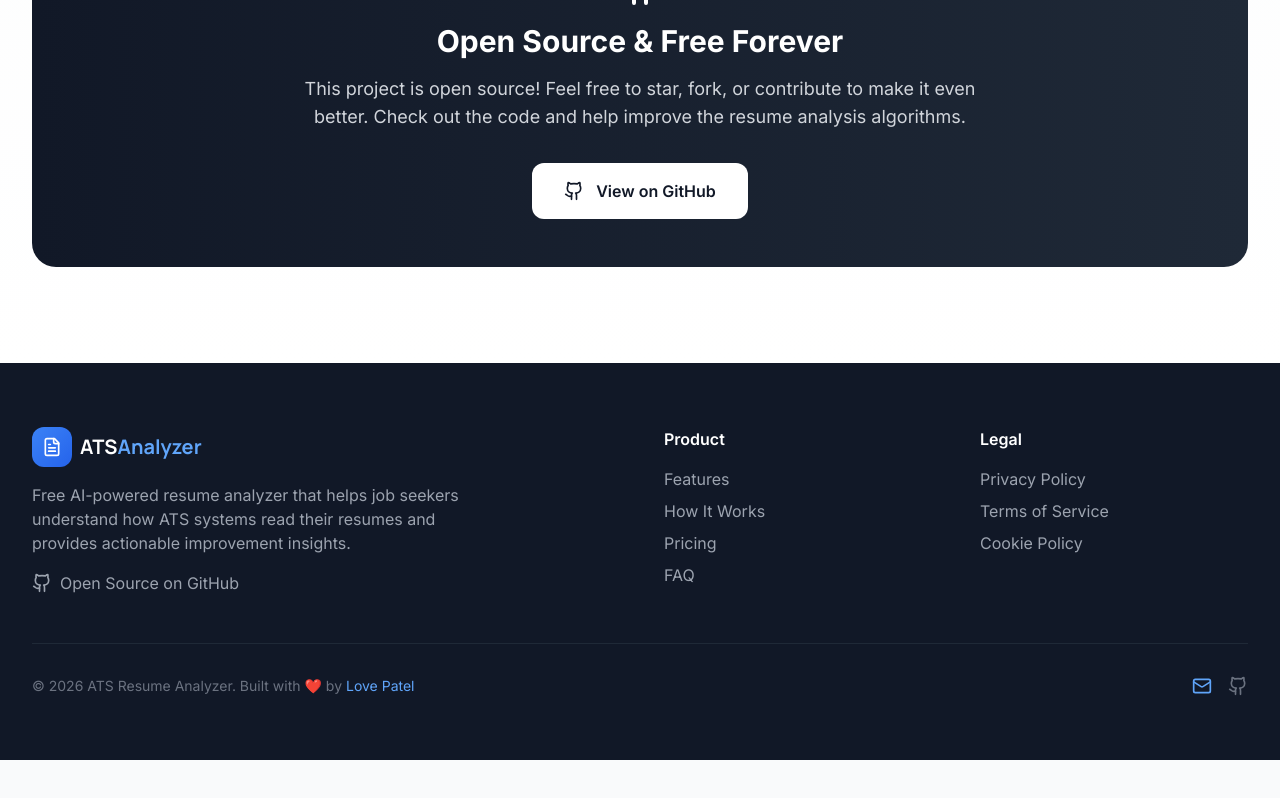
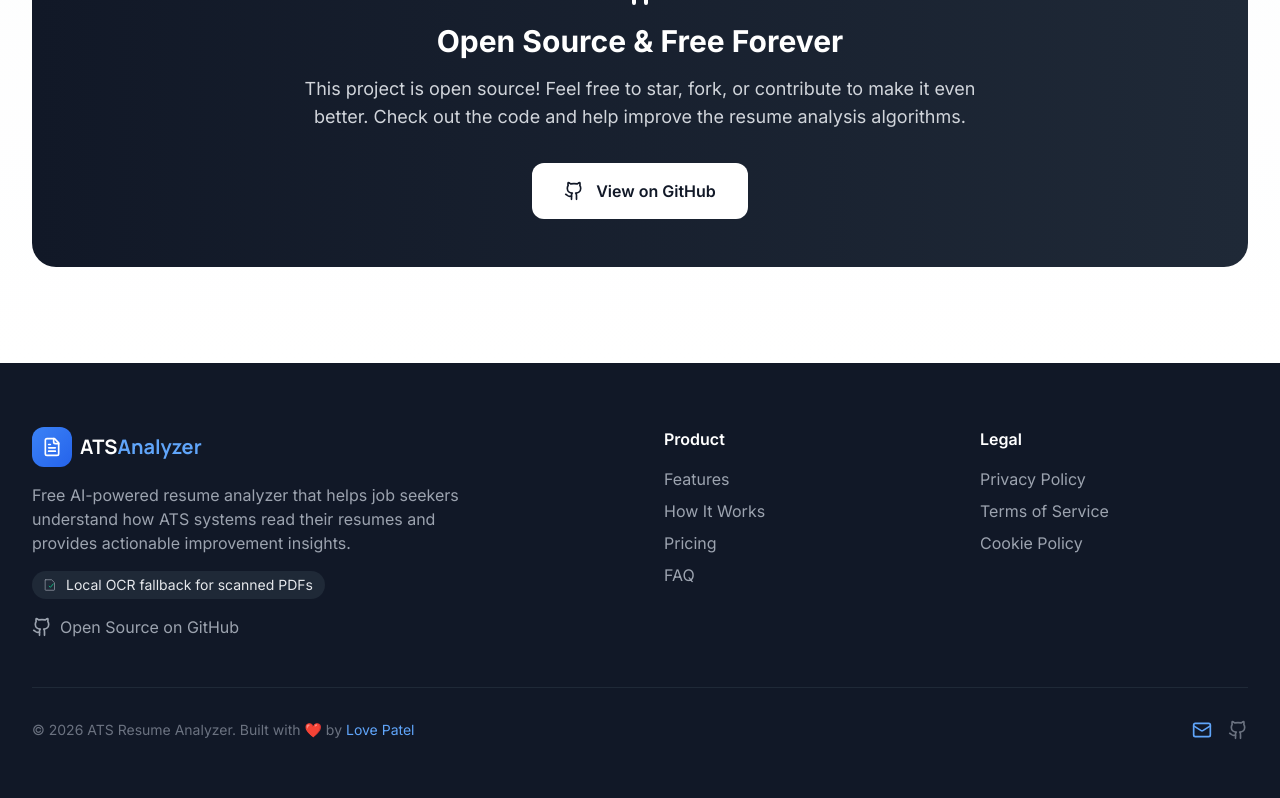
Before and after one commit to itslovepatel/Resume-ATS, a Next.js app in the folder frontend/: page / in a window 1280 px wide. Shown: the part 3867-4665 px from the top of the page. Before the commit the page ends 4627 px from the top, so only its background shows below. Built offline with nearby package versions, Linux system fonts and the light colour scheme.

Commit message:
UI: Add Local OCR badge to footer

```diff
--- a/frontend/src/components/Footer.tsx
+++ b/frontend/src/components/Footer.tsx
@@ -22,6 +22,15 @@ export default function Footer() {
               how ATS systems read their resumes and provides actionable
               improvement insights.
             </p>
+            <div className="flex items-center gap-2 mb-4">
+              <span className="inline-flex items-center gap-2 bg-gray-800 text-gray-200 px-3 py-1 rounded-full text-sm">
+                <svg width="14" height="14" viewBox="0 0 24 24" fill="none" aria-hidden="true">
+                  <path d="M3 3h10l5 5v12a1 1 0 01-1 1H3a1 1 0 01-1-1V4a1 1 0 011-1z" stroke="#9CA3AF" strokeWidth="1.2" strokeLinecap="round" strokeLinejoin="round"/>
+                  <path d="M9 14l2 2 5-6" stroke="#10B981" strokeWidth="1.6" strokeLinecap="round" strokeLinejoin="round"/>
+                </svg>
+                Local OCR fallback for scanned PDFs
+              </span>
+            </div>
             <div className="flex items-center gap-4">
               <a
                 href="https://github.com/itslovepatel"
```
